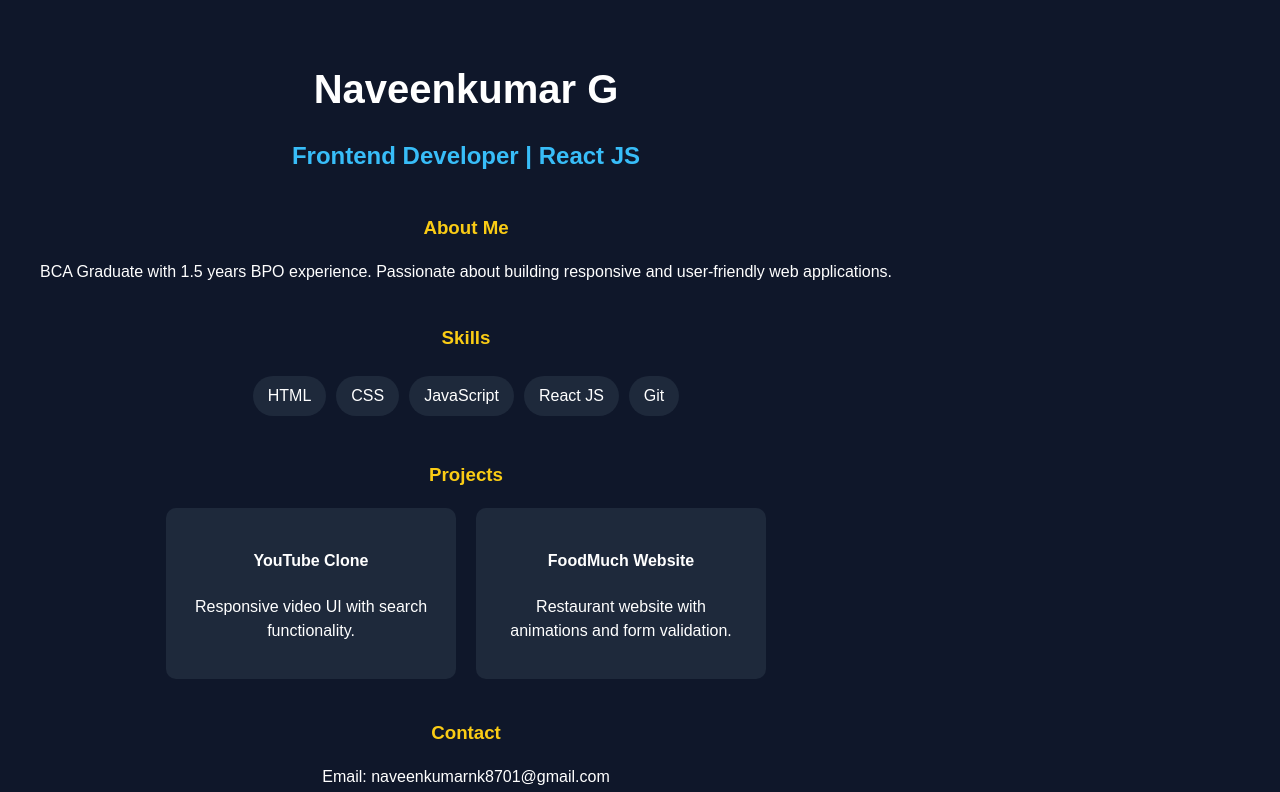
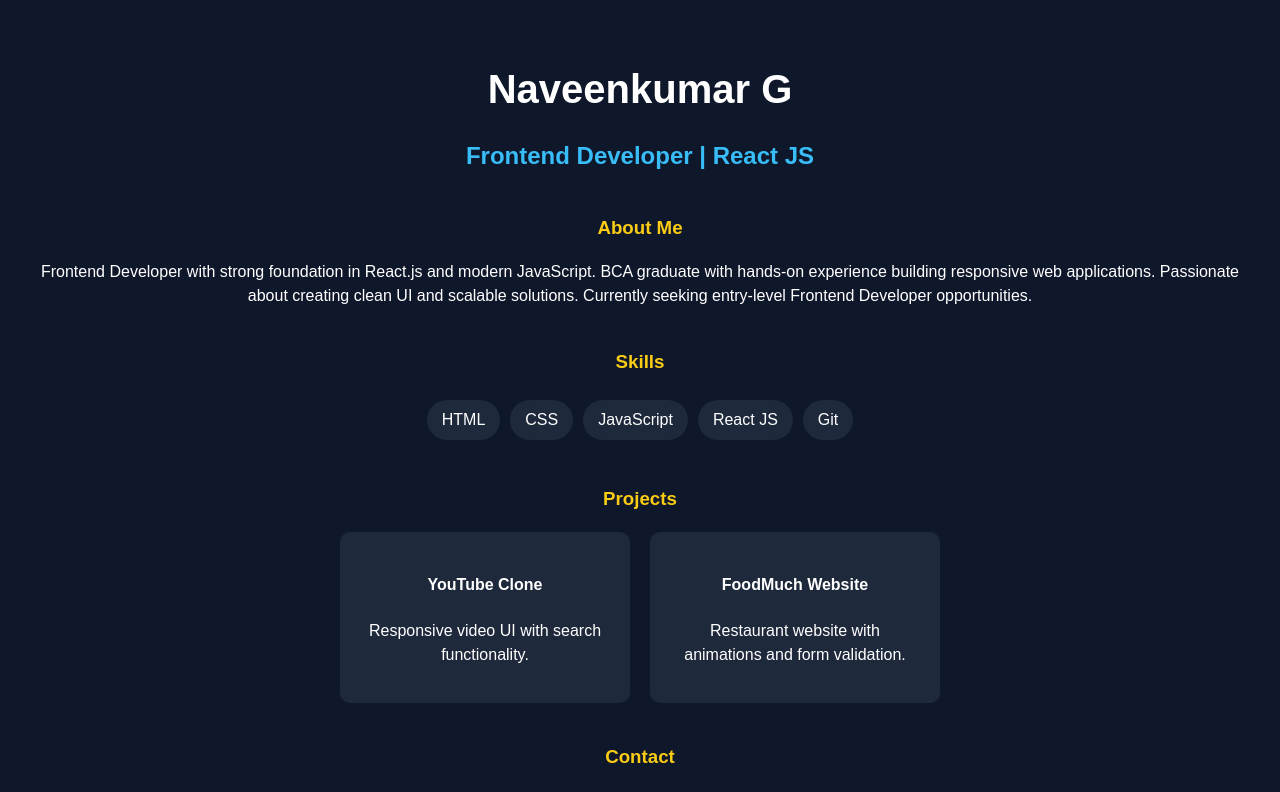
Before and after one commit to naveenkumarnk8701-glitch/nk-portfolio, a React (Vite) app: page / in a window 1280 px wide. Shown: the top 792 px of the page. Built offline with nearby package versions, Linux system fonts and the light colour scheme.

Commit message:
Updated portfolio content

```diff
--- a/src/App.jsx
+++ b/src/App.jsx
@@ -9,8 +9,13 @@ function App() {
       <section>
         <h3>About Me</h3>
         <p>
-          BCA Graduate with 1.5 years BPO experience.
-          Passionate about building responsive and user-friendly web applications.
+         <p>
+Frontend Developer with strong foundation in React.js and modern JavaScript.
+BCA graduate with hands-on experience building responsive web applications.
+Passionate about creating clean UI and scalable solutions.
+Currently seeking entry-level Frontend Developer opportunities.
+</p>
+
         </p>
       </section>
 
@@ -44,8 +49,9 @@ function App() {
         <h3>Contact</h3>
         <p>Email: naveenkumarnk8701@gmail.com</p>
         <a
-          href="https://github.com/"
-          target="_blank"
+          href="https://github.com/naveenkumarnk8701-glitch"
+
+         target="_blank"
           rel="noreferrer"
           className="btn"
         >
```
